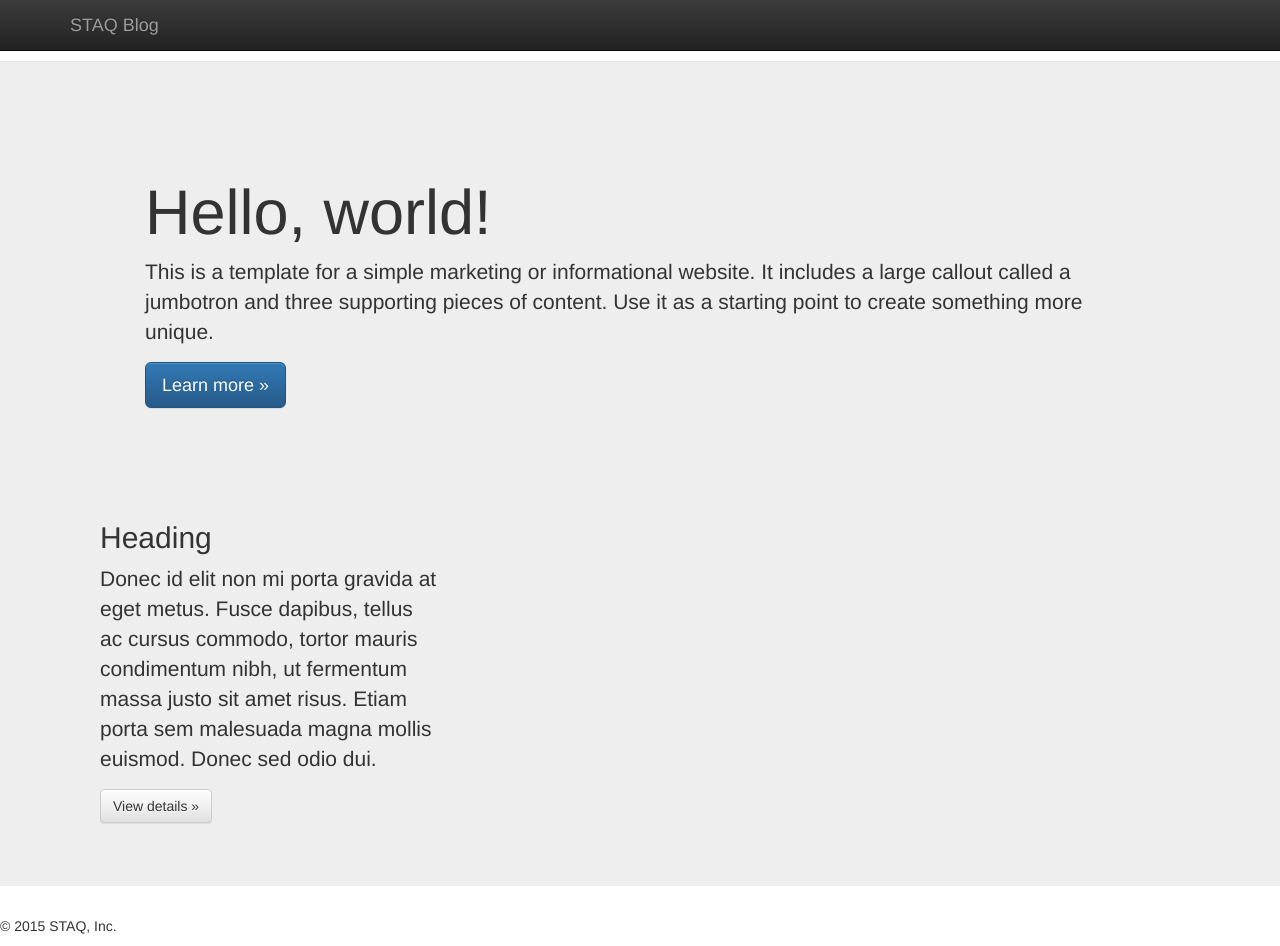
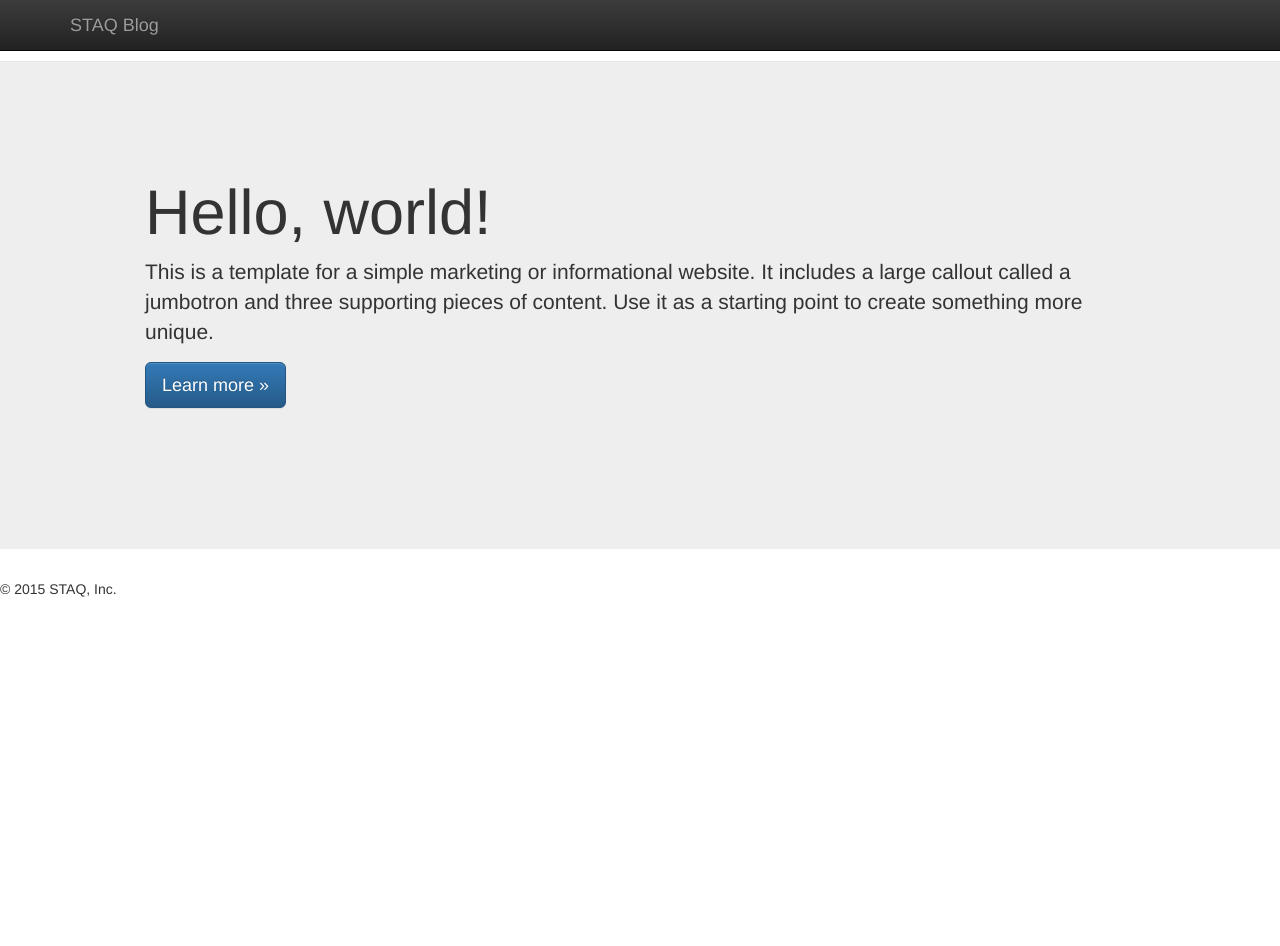
Before and after one commit to marissanbush1/staq, a Jekyll site: the page built from index.html, in a window 1280 px wide and 946 px high. Built offline with Jekyll 4.4.1, drawn with Linux system fonts in a browser that asks for light colours.

Commit message:
comment out extra posts on the index page

```diff
--- a/index.html
+++ b/index.html
@@ -10,15 +10,15 @@ layout: default
       </div>
     </div>
 
-    <div class="container">
-      <!-- Example row of columns -->
-      <!--<div class="row">-->
+    <!--<div class="container">
+      Example row of columns
+      <div class="row">
         <div class="col-md-4">
           <h2>Heading</h2>
           <p>Donec id elit non mi porta gravida at eget metus. Fusce dapibus, tellus ac cursus commodo, tortor mauris condimentum nibh, ut fermentum massa justo sit amet risus. Etiam porta sem malesuada magna mollis euismod. Donec sed odio dui. </p>
           <p><a class="btn btn-default" href="#" role="button">View details &raquo;</a></p>
         </div>
-        <!--<div class="col-md-4">
+        <div class="col-md-4">
           <h2>Heading</h2>
           <p>Donec id elit non mi porta gravida at eget metus. Fusce dapibus, tellus ac cursus commodo, tortor mauris condimentum nibh, ut fermentum massa justo sit amet risus. Etiam porta sem malesuada magna mollis euismod. Donec sed odio dui. </p>
           <p><a class="btn btn-default" href="#" role="button">View details &raquo;</a></p>
```
